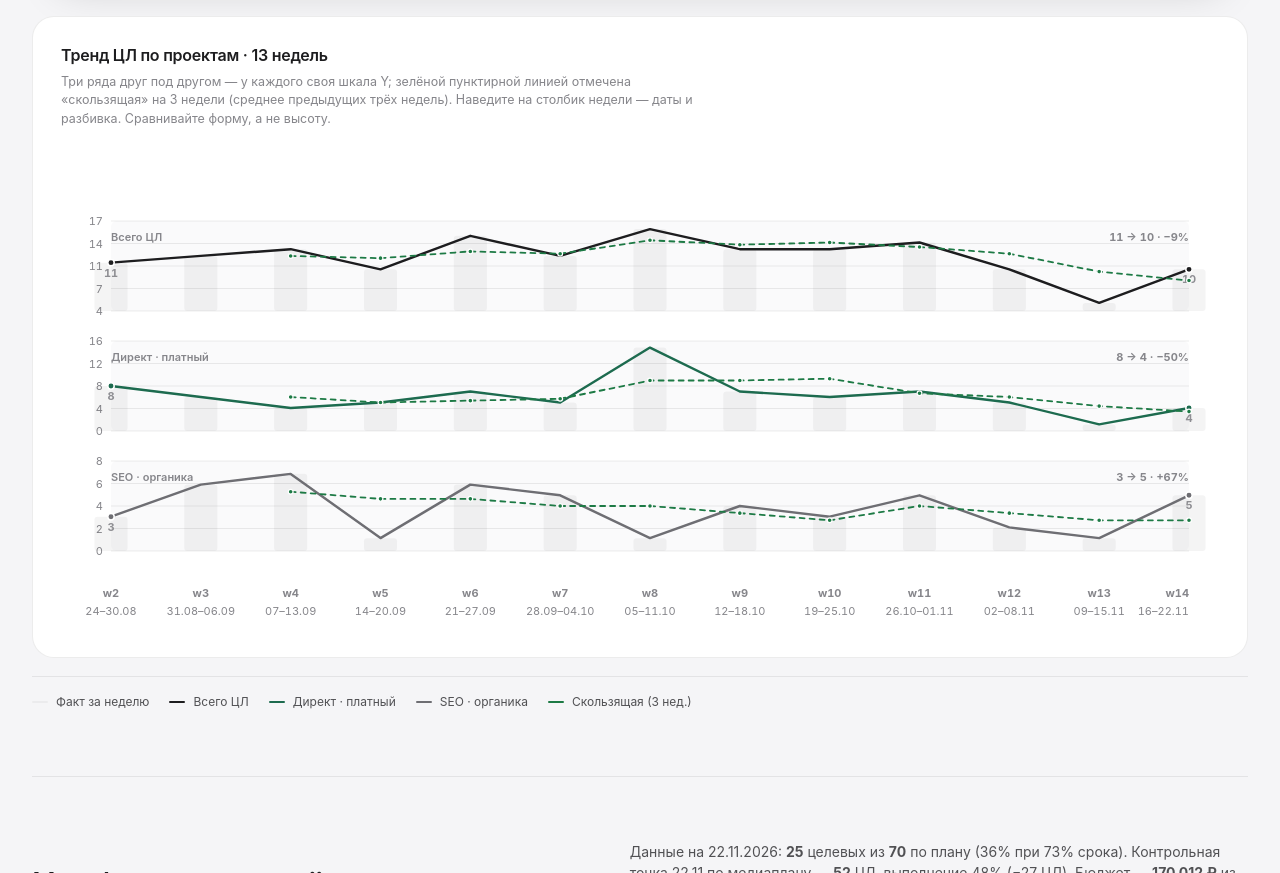
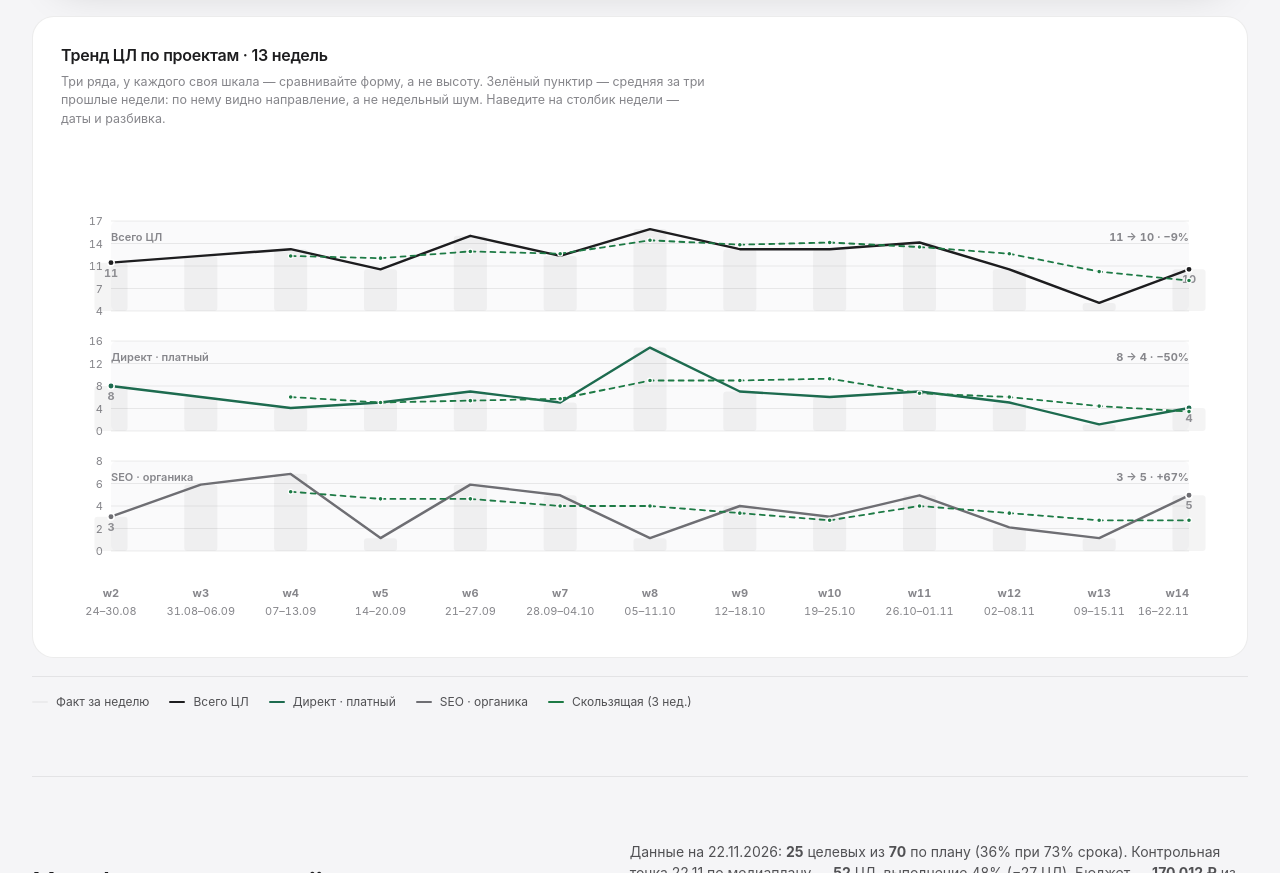
Before and after one commit to sequoiaserviceru-eng/seq-ruq-spro-dashboard, a plain HTML site: page index.html in a window 1280 px wide. Shown: the part 1067-1940 px from the top of the page. Drawn offline with Linux system fonts and the light colour scheme.

Commit message:
Weekly 16-22.11: simplify trend chart caption

```diff
--- a/index.html
+++ b/index.html
@@ -756,7 +756,7 @@ html.js-reveal .reveal.in{opacity:1;transform:none;transition:opacity .7s var(--
 
     <div class="panel reveal" style="margin-top:18px">
       <div class="panel-t">Тренд ЦЛ по проектам · 13 недель</div>
-      <div class="panel-s">Три ряда друг под другом — у каждого своя шкала Y; зелёной пунктирной линией отмечена «скользящая» на 3 недели (среднее предыдущих трёх недель). Наведите на столбик недели — даты и разбивка. Сравнивайте форму, а не высоту.</div>
+      <div class="panel-s">Три ряда, у каждого своя шкала — сравнивайте форму, а не высоту. Зелёный пунктир — средняя за три прошлые недели: по нему видно направление, а не недельный шум. Наведите на столбик недели — даты и разбивка.</div>
       <div id="ch-trend"></div>
     </div>
     <div class="legend">
```
